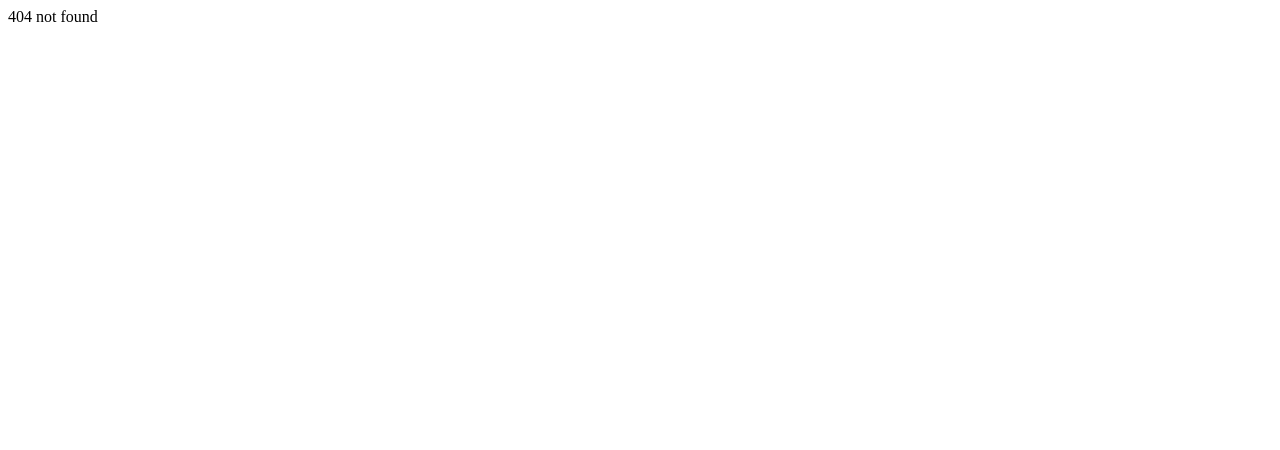
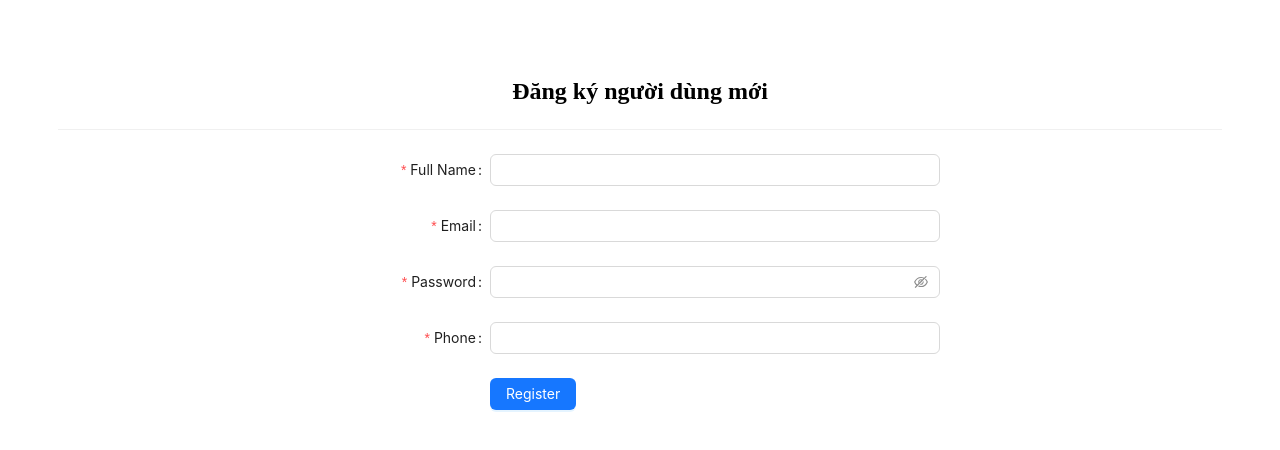
Before and after one commit to vanthoi08/Base-Test-Fresher, a React (Vite) app: page /register in a window 1280 px wide. Before the commit this address had no page. Shown: the top 450 px of the page. Built offline with nearby package versions, Linux system fonts and the light colour scheme.

Commit message:
#22 Design Register Form

```diff
--- a/src/App.jsx
+++ b/src/App.jsx
@@ -10,6 +10,7 @@
 import Header from './components/Header';
 import Footer from './components/Footer';
 import Home from './components/Home';
+import RegisterPage from './pages/register';
 
 
 
@@ -46,6 +47,10 @@
       path: "/login",
       element: <LoginPage />
     },
+    {
+      path: "/register",
+      element: <RegisterPage />
+    },
   ]);
 
   return (
--- /dev/null
+++ b/src/pages/register/index.jsx
@@ -0,0 +1,74 @@
+
+import { Button, Col, Form, Input, Row } from 'antd';
+import { Divider } from "antd";
+
+const RegisterPage = () =>{
+    const [form] = Form.useForm();
+    const onFinish = (values) =>{
+        console.log(">>> Check  value" ,values);
+    }
+    return(
+        <>
+          <div className="register-page" style={{padding: "50px"}}>
+          <h2
+              style={{textAlign:"center"}}
+              >
+                Đăng ký người dùng mới
+            </h2>
+        <Divider />
+
+        <Form
+            name="basic"
+            labelCol={{ span: 6 }}
+            form={form}
+            onFinish={onFinish}
+            autoComplete="off"
+            style={{ maxWidth: 600, margin: "0 auto" }}
+         >
+
+
+            <Form.Item
+                label="Full Name :"
+                name="fullName"
+             rules={[{ required: true, message: 'username không được để trống !' }]}
+             >
+                <Input />
+             </Form.Item>
+
+            <Form.Item
+                label="Email :"
+                name="email"
+             rules={[{ required: true, message: 'email không được để trống !' }]}
+             >
+                <Input />
+             </Form.Item>
+
+
+            <Form.Item
+                label="Password :"
+                name="password"
+             rules={[{ required: true, message: 'password không được để trống !' }]}
+             >
+                <Input.Password />
+             </Form.Item>
+
+            <Form.Item
+                label="Phone :"
+                name="phone"
+             rules={[{ required: true, message: 'phone không được để trống !' }]}
+             >
+                <Input />
+             </Form.Item>
+
+             <Form.Item wrapperCol={{ offset: 6, span: 16 }}>
+                <Button type="primary" htmlType="submit">
+                    Register
+                 </Button>
+            </Form.Item>
+
+  </Form>
+  </div>
+        </>
+    );
+}
+export default RegisterPage;
```
Also changed, not shown: package.json (line endings or trailing spaces).
